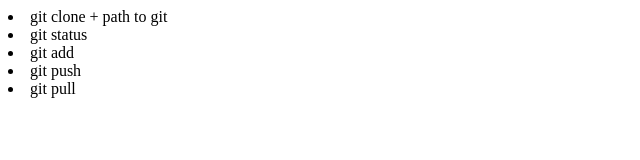
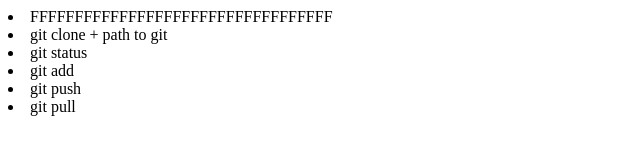
Before and after one commit to artemGdm17/Git_trying, a plain HTML site: page index.html in a window 1280 px wide. Shown: the whole page, without its empty margins (0-640 px from the left). Drawn offline with Linux system fonts and the light colour scheme.

Commit message:
added new file index.html

```diff
--- a/index.html
+++ b/index.html
@@ -6,6 +6,7 @@
 </head>
 <body>
 	<div>
+	<li>FFFFFFFFFFFFFFFFFFFFFFFFFFFFFFFFFF</li>
 		<li>git clone + path to git</li>
 		<li>git status</li>
 		<li>git add</li>
```
